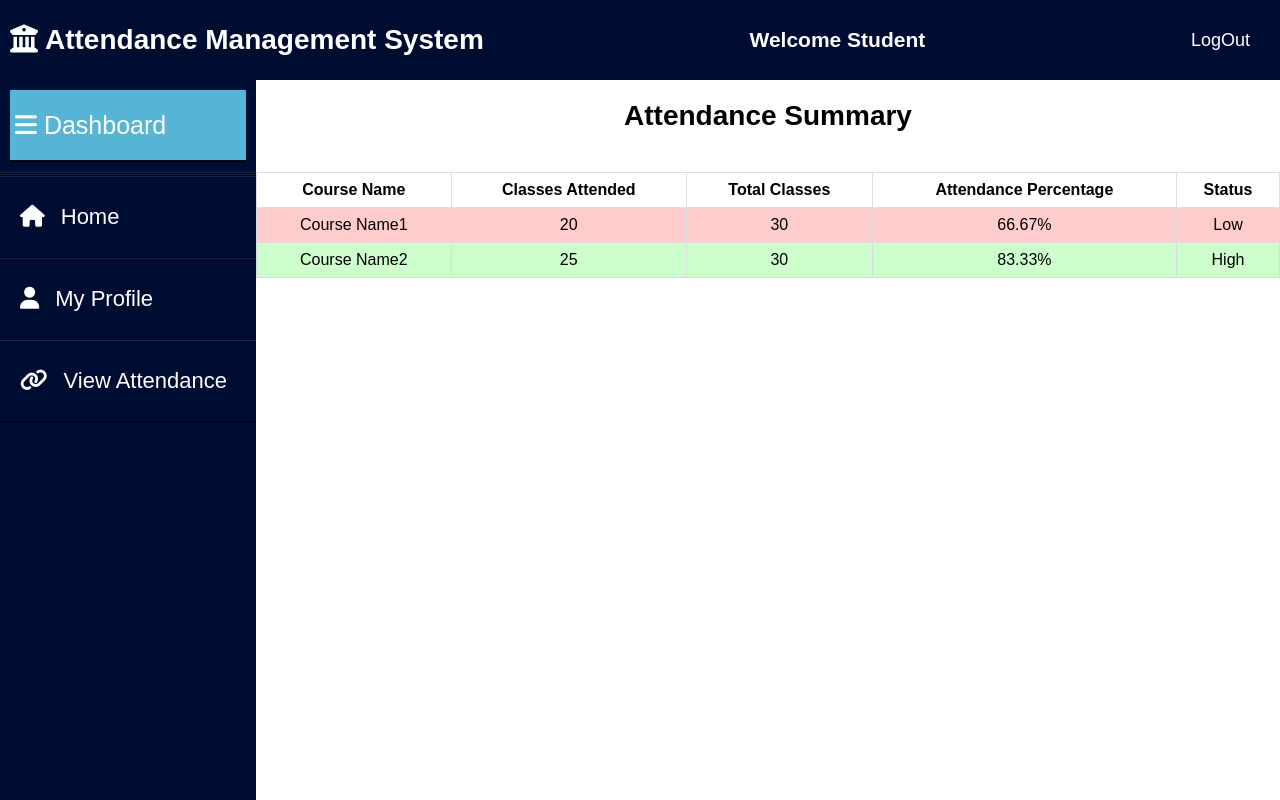
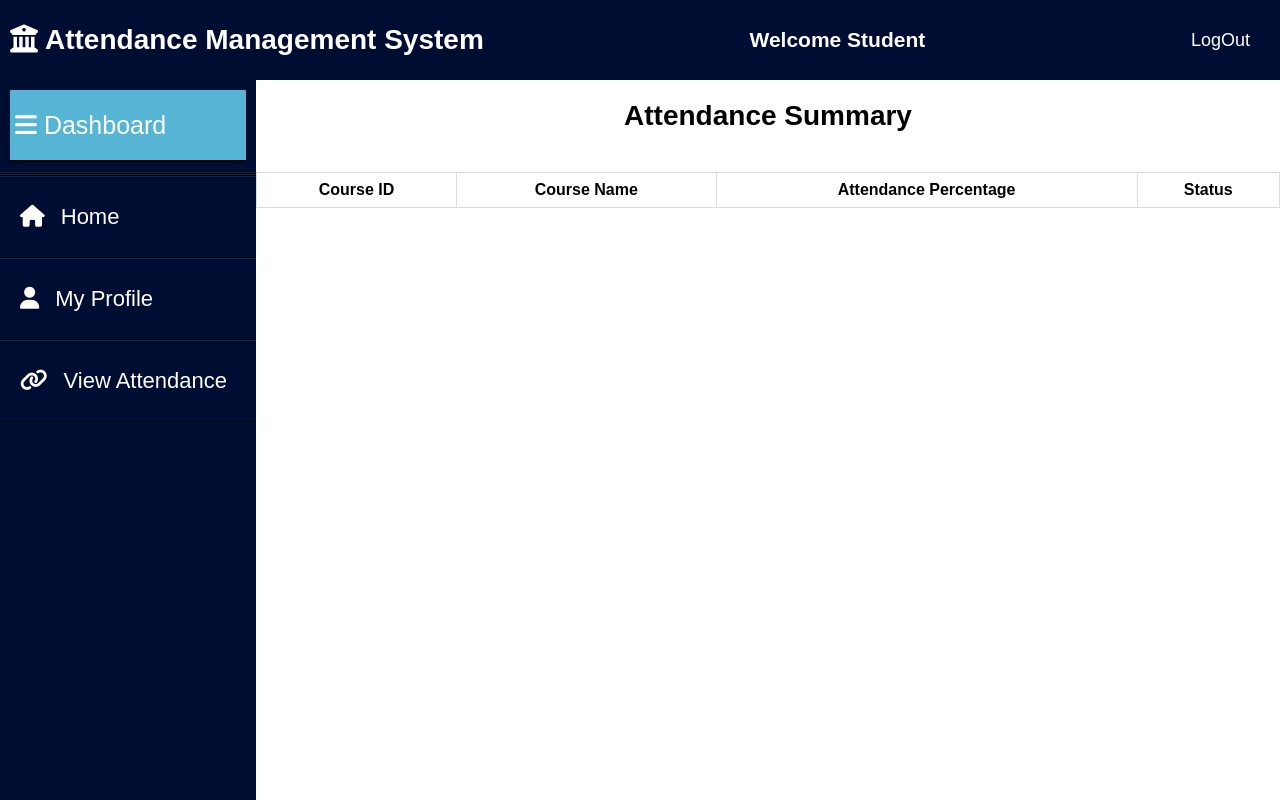
Before and after one commit to KhushiJain2004/Attendance-management-system-Devops-lab-, a Django app: page /attendancesummary/ in a window 1280 px wide. Run offline with Django 4.2, Linux system fonts and the light colour scheme; lists and menus that the app fills with data are empty.

Commit message:
Update attendancesummary.html

```diff
--- a/ATTENDANCE_MANAGEMENT_SYSTEM/template/attendancesummary.html
+++ b/ATTENDANCE_MANAGEMENT_SYSTEM/template/attendancesummary.html
@@ -1,3 +1,4 @@
+{% load static %}
 <!DOCTYPE html>
 <html lang="en">
 <head>
@@ -6,7 +7,7 @@
     <title>Attendance Summary</title>
     <link rel="stylesheet" href="https://cdnjs.cloudflare.com/ajax/libs/font-awesome/6.4.0/css/all.min.css">
 
-    <link rel="stylesheet" type="text/css" href="assets/css/admindashboard.css">
+    <link rel="stylesheet" type="text/css" href="{% static 'css/admindashboard.css' %}">
     <!-- Add your CSS styles here -->
     <style>
         body {
@@ -82,7 +83,7 @@
         <header class="mainheader">
             <h1><i class="fas fa-university"></i>Attendance Management System</h1>
             <h2>Welcome Student</h2>
-            <a href="" class=""btn>LogOut</a>
+            <a href="logoutuser" class=""btn>LogOut</a>
         </header>
 
         <aside>
@@ -92,9 +93,9 @@
                 </div>
             </header>
             <ul>
-                <li><a href="Studentdashboard.html"><i class="fa fa-home"></i>Home</a></li>
+                <li><a href="Studentdashboard"><i class="fa fa-home"></i>Home</a></li>
                 <li><a href=""><i class="fa fa-user"></i>My Profile</a></li>
-                <li><a href=""><i class="fa fa-link"></i>View Attendance</a></li>
+                <li><a href="attendancesummary"><i class="fa fa-link"></i>View Attendance</a></li>
             </ul>
         </aside>
         <main>
@@ -105,29 +106,24 @@
             <table>
                 <thead>
                     <tr>
+                        <th>Course ID</th>
                         <th>Course Name</th>
-                        <th>Classes Attended</th>
-                        <th>Total Classes</th>
+                        <!-- <th>Classes Attended</th>
+                        <th>Total Classes</th> -->
                         <th>Attendance Percentage</th>
                         <th>Status</th>
                     </tr>
                 </thead>
                 <tbody>
                     <!-- Replace the content of the table with actual attendance summary data -->
-                    <tr class="low-attendance">
-                        <td>Course Name1</td>
-                        <td>20</td>
-                        <td>30</td>
-                        <td>66.67%</td>
-                        <td>Low</td>
+                    {% for q in class_list %}
+                    <tr>
+                        <td>{{ q.0 }}</td>
+                        <td>{{ q.2 }}</td>
+                        <td>{{ q.1 }}</td>
+                        <td></td>
                     </tr>
-                    <tr class="high-attendance">
-                        <td>Course Name2</td>
-                        <td>25</td>
-                        <td>30</td>
-                        <td>83.33%</td>
-                        <td>High</td>
-                    </tr>
+                    {% endfor %}
                     <!-- Add more rows as needed -->
                 </tbody>
             </table>
```
